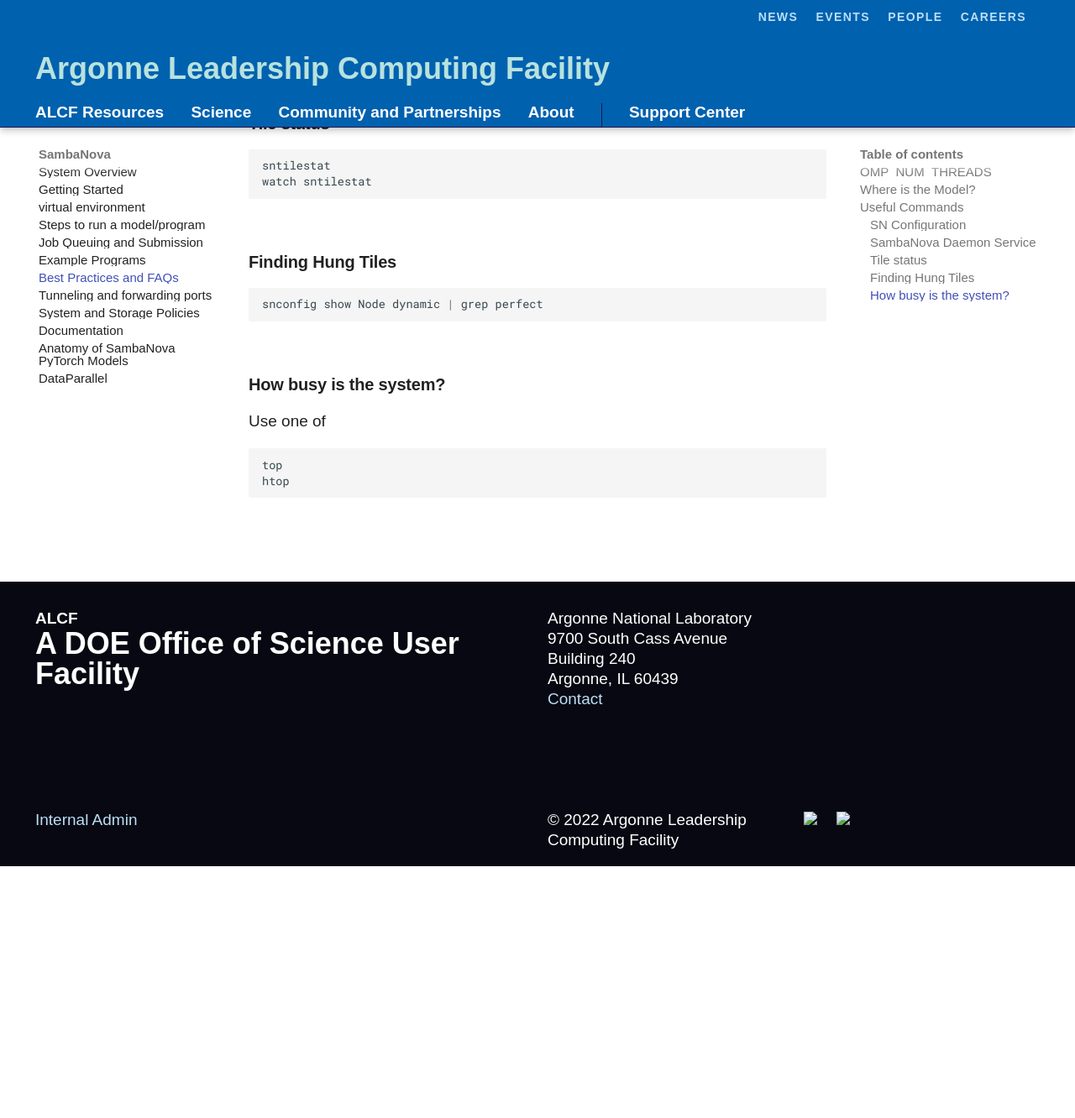
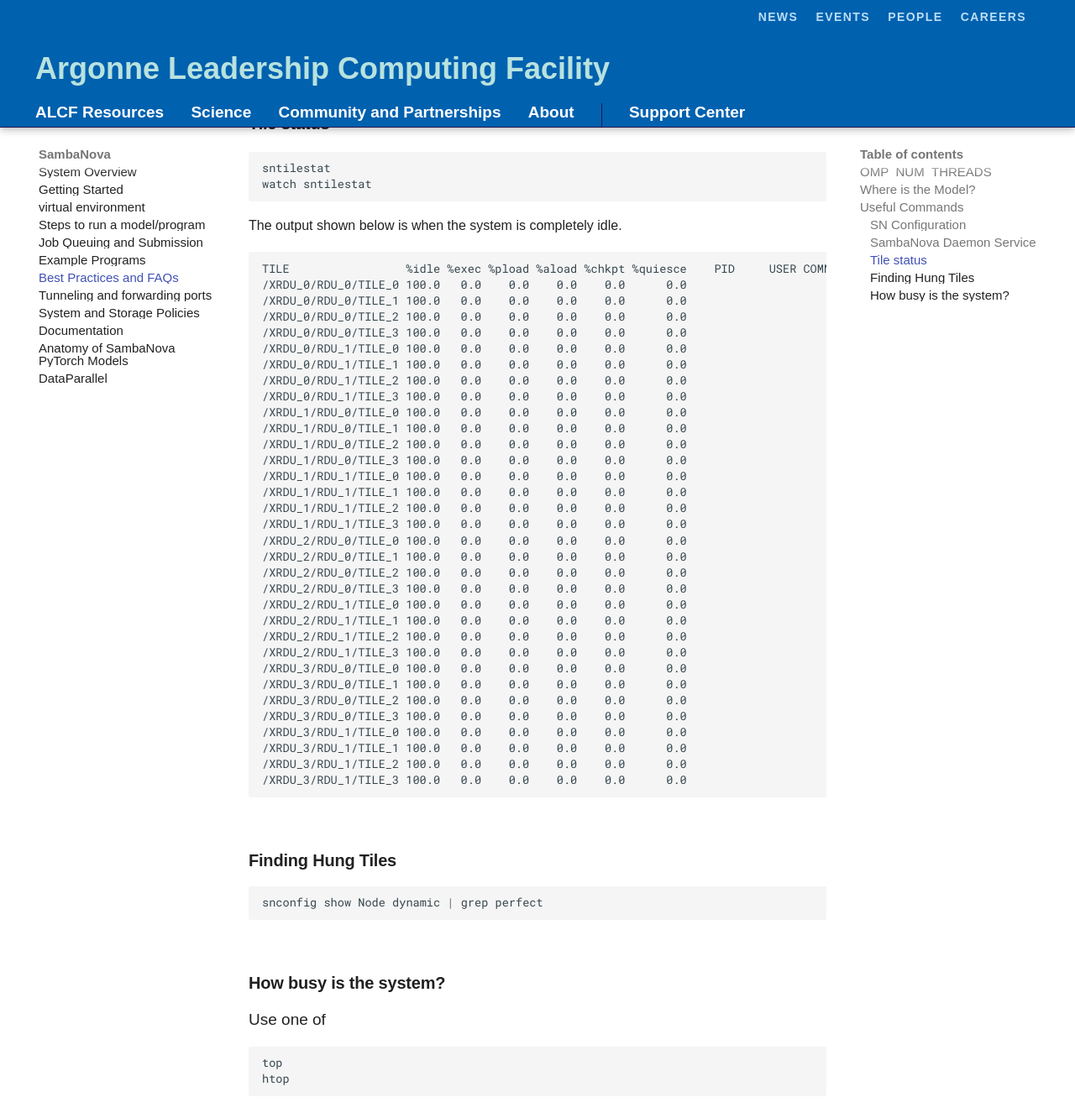
Before and after one commit to argonne-lcf/ai-testbed-userdocs, an MkDocs documentation site: the page built from docs/sambanova/Best-Practices-and-FAQs.md, in a window 1280 px wide and 1400 px high, scrolled down 3055 px. Shown: the top 1332 px of the window at 84% size. Built offline with MkDocs 1.6.1 and Material for MkDocs 9.7.7, drawn with Linux system fonts in a browser that asks for light colours; some web fonts are replaced; comment, search, counter and statistics services are not loaded; before the commit the page ends 4087 px from its top, so only the background shows below that.

Commit message:
Update Best-Practices-and-FAQs.md

````diff
--- a/docs/sambanova/Best-Practices-and-FAQs.md
+++ b/docs/sambanova/Best-Practices-and-FAQs.md
@@ -316,6 +316,44 @@
 sntilestat
 watch sntilestat
 ```
+The output shown below is when the system is completely idle.
+
+```text
+TILE                 %idle %exec %pload %aload %chkpt %quiesce    PID     USER COMMAND
+/XRDU_0/RDU_0/TILE_0 100.0   0.0    0.0    0.0    0.0      0.0
+/XRDU_0/RDU_0/TILE_1 100.0   0.0    0.0    0.0    0.0      0.0
+/XRDU_0/RDU_0/TILE_2 100.0   0.0    0.0    0.0    0.0      0.0
+/XRDU_0/RDU_0/TILE_3 100.0   0.0    0.0    0.0    0.0      0.0
+/XRDU_0/RDU_1/TILE_0 100.0   0.0    0.0    0.0    0.0      0.0
+/XRDU_0/RDU_1/TILE_1 100.0   0.0    0.0    0.0    0.0      0.0
+/XRDU_0/RDU_1/TILE_2 100.0   0.0    0.0    0.0    0.0      0.0
+/XRDU_0/RDU_1/TILE_3 100.0   0.0    0.0    0.0    0.0      0.0
+/XRDU_1/RDU_0/TILE_0 100.0   0.0    0.0    0.0    0.0      0.0
+/XRDU_1/RDU_0/TILE_1 100.0   0.0    0.0    0.0    0.0      0.0
+/XRDU_1/RDU_0/TILE_2 100.0   0.0    0.0    0.0    0.0      0.0
+/XRDU_1/RDU_0/TILE_3 100.0   0.0    0.0    0.0    0.0      0.0
+/XRDU_1/RDU_1/TILE_0 100.0   0.0    0.0    0.0    0.0      0.0
+/XRDU_1/RDU_1/TILE_1 100.0   0.0    0.0    0.0    0.0      0.0
+/XRDU_1/RDU_1/TILE_2 100.0   0.0    0.0    0.0    0.0      0.0
+/XRDU_1/RDU_1/TILE_3 100.0   0.0    0.0    0.0    0.0      0.0
+/XRDU_2/RDU_0/TILE_0 100.0   0.0    0.0    0.0    0.0      0.0
+/XRDU_2/RDU_0/TILE_1 100.0   0.0    0.0    0.0    0.0      0.0
+/XRDU_2/RDU_0/TILE_2 100.0   0.0    0.0    0.0    0.0      0.0
+/XRDU_2/RDU_0/TILE_3 100.0   0.0    0.0    0.0    0.0      0.0
+/XRDU_2/RDU_1/TILE_0 100.0   0.0    0.0    0.0    0.0      0.0
+/XRDU_2/RDU_1/TILE_1 100.0   0.0    0.0    0.0    0.0      0.0
+/XRDU_2/RDU_1/TILE_2 100.0   0.0    0.0    0.0    0.0      0.0
+/XRDU_2/RDU_1/TILE_3 100.0   0.0    0.0    0.0    0.0      0.0
+/XRDU_3/RDU_0/TILE_0 100.0   0.0    0.0    0.0    0.0      0.0
+/XRDU_3/RDU_0/TILE_1 100.0   0.0    0.0    0.0    0.0      0.0
+/XRDU_3/RDU_0/TILE_2 100.0   0.0    0.0    0.0    0.0      0.0
+/XRDU_3/RDU_0/TILE_3 100.0   0.0    0.0    0.0    0.0      0.0
+/XRDU_3/RDU_1/TILE_0 100.0   0.0    0.0    0.0    0.0      0.0
+/XRDU_3/RDU_1/TILE_1 100.0   0.0    0.0    0.0    0.0      0.0
+/XRDU_3/RDU_1/TILE_2 100.0   0.0    0.0    0.0    0.0      0.0
+/XRDU_3/RDU_1/TILE_3 100.0   0.0    0.0    0.0    0.0      0.0
+```
+
 <!---
 ## What are Spatial Batches ?
 
````
